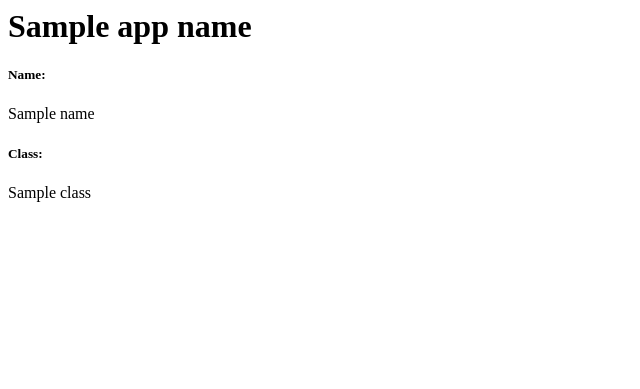
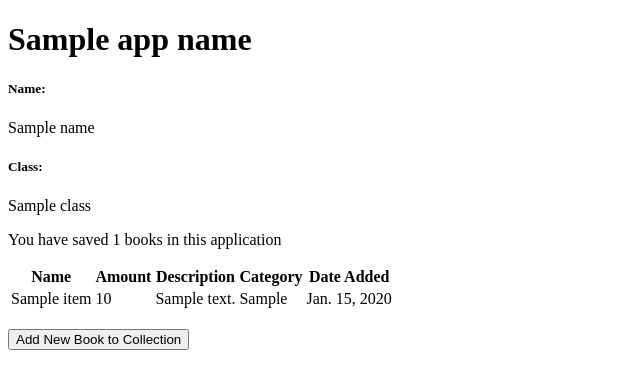
Before and after one commit to HezBoomin/library_col, a Django app: template main/templates/main.html in a window 1280 px wide. Shown: the top 389 px of the page, without its empty margins (0-640 px from the left). Run offline with Django 4.2, Linux system fonts and the light colour scheme; tables that the repository leaves empty hold one stand-in row (values such as "Sample post"); the template is opened without the code that fills it: values that come from a table or form of the project are taken from there, most other values are stand-ins (such as "Sample title", 1, 10 or a date in 2020).

Commit message:
Assignment 3

```diff
--- a/library_col/settings.py
+++ b/library_col/settings.py
@@ -55,7 +55,7 @@ ROOT_URLCONF = 'library_col.urls'
 TEMPLATES = [
     {
         'BACKEND': 'django.template.backends.django.DjangoTemplates',
-        'DIRS': [],
+        'DIRS': [BASE_DIR / 'templates'],
         'APP_DIRS': True,
         'OPTIONS': {
             'context_processors': [
--- a/library_col/urls.py
+++ b/library_col/urls.py
@@ -19,6 +19,6 @@ from django.urls import path, include
 
 
 urlpatterns = [
-    path('main/', include('main.urls')),
+    path('', include('main.urls')),
     path('admin/', admin.site.urls),
 ]
--- a/main/templates/main.html
+++ b/main/templates/main.html
@@ -1,3 +1,6 @@
+{% extends 'base.html' %}
+
+{% block content %}
 <h1>{{ app_name }}</h1>
 
 <h5>Name:</h5>
@@ -5,3 +8,36 @@
 
 <h5>Class:</h5>
 <p>{{ class }}</p> <!-- Change it to your class -->
+
+<p>You have saved {{ item_count }} books in this application</p>
+
+
+<table>
+    <tr>
+        <th>Name</th>
+        <th>Amount</th>
+        <th>Description</th>
+        <th>Category</th>
+        <th>Date Added</th>
+    </tr>
+
+    {% for item in items %}
+        <tr>
+            <td>{{item.name}}</td>
+            <td>{{item.amount}}</td>
+            <td>{{item.description}}</td>
+            <td>{{item.categories}}</td>
+            <td>{{item.date_added}}</td>
+        </tr>
+    {% endfor %}
+</table>
+
+<br />
+
+<a href="{% url 'main:create_product' %}">
+    <button>
+        Add New Book to Collection
+    </button>
+</a>
+
+{% endblock content %}
--- a/main/urls.py
+++ b/main/urls.py
@@ -1,8 +1,15 @@
 from django.urls import path
-from main.views import show_main
+from main.views import show_main, create_product, show_xml, show_json, show_xml_by_id, show_json_by_id, delete_item
+
 
 app_name = 'main'
 
 urlpatterns = [
     path('', show_main, name='show_main'),
+    path('create_product/', create_product, name='create_product'),
+    path('show_xml/', show_xml, name='show_xml'),
+    path('show_json/', show_json, name='show_json'),
+    path('show_xml_by_id/<int:id>/', show_xml_by_id, name='show_xml_by_id'),
+    path('show_json_by_id/<int:id>/', show_json_by_id, name='show_json_by_id'),
+    path('delete/<int:id>/', delete_item, name='delete_item'),
 ]
--- /dev/null
+++ b/templates/base.html
@@ -0,0 +1,18 @@
+{% load static %}
+<!DOCTYPE html>
+<html lang="en">
+    <head>
+        <meta charset="UTF-8" />
+        <meta
+            name="viewport"
+            content="width=device-width, initial-scale=1.0"
+        />
+        {% block meta %}
+        {% endblock meta %}
+    </head>
+
+    <body>
+        {% block content %}
+        {% endblock content %}
+    </body>
+</html>
```
Also changed, not shown: main/forms.py (added, +7 -0 lines), main/templates/create_product.html (added, +19 -0 lines), main/views.py (+48 -1 lines), README.md, assets/show_json.png (added), assets/show_json_by_id.png (added), assets/show_main.png (added), assets/show_xml.png (added), assets/show_xml_by_id.png (added).
